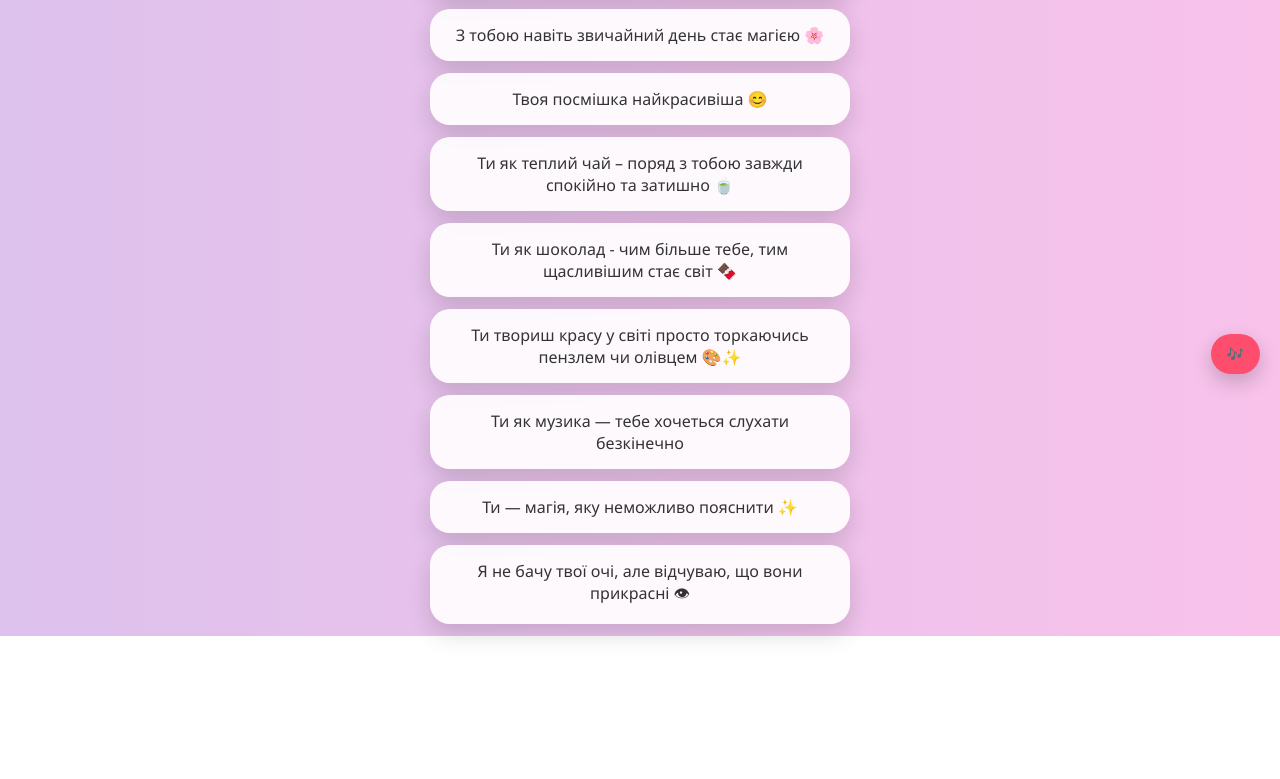
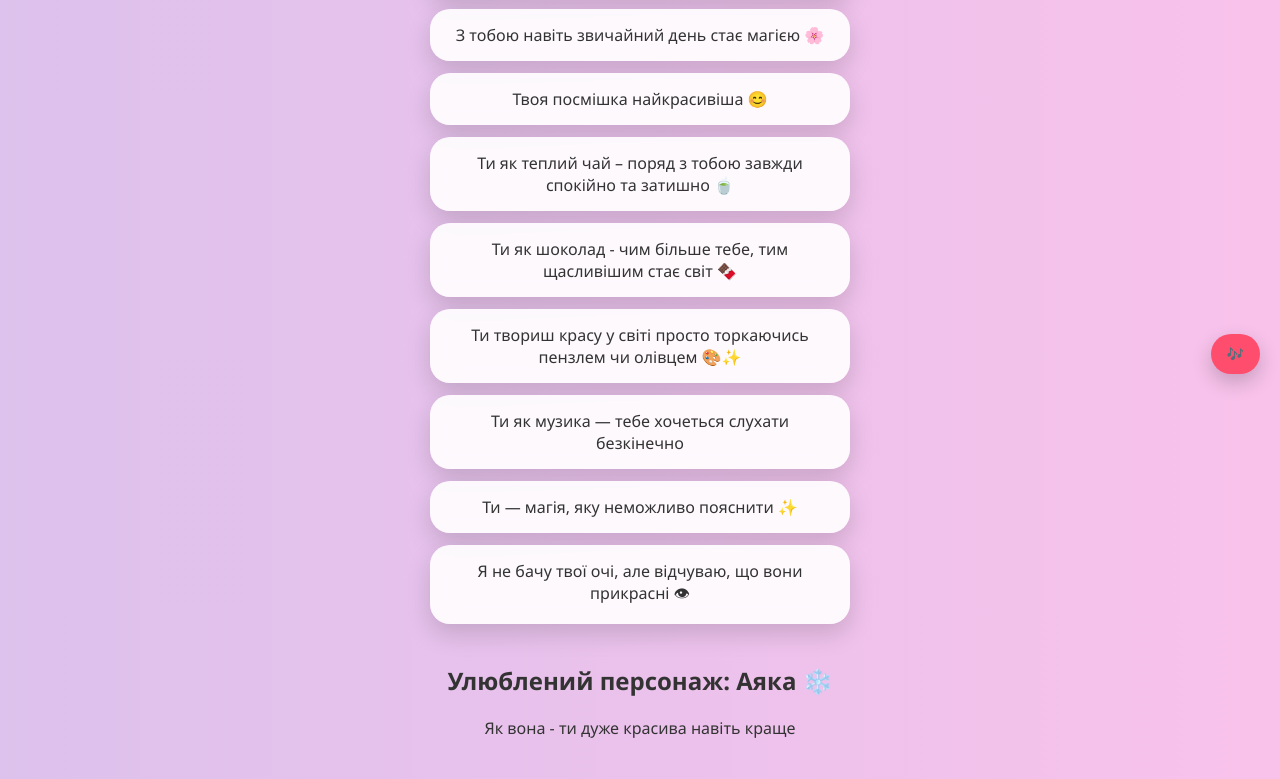
Before and after one commit to vrodchenko2008-bot/PeachHouse, a plain HTML site: page index.html in a window 1280 px wide. Shown: the part 406-1185 px from the top of the page. Before the commit the page ends 1042 px from the top, so only its background shows below. Drawn offline with Linux system fonts and the light colour scheme.

Commit message:
Update index.html

```diff
--- a/index.html
+++ b/index.html
@@ -119,6 +119,10 @@
 <div class="card">Ти — магія, яку неможливо пояснити ✨</div>
 <div class="card">Я не бачу твої очі, але відчуваю, що вони прикрасні 👁</div>
 
+<div class="footer">
+  <h2>Улюблений персонаж: Аяка ❄️</h2>
+  <p>Як вона - ти дуже красива навіть краще</p>
+</div>
 
 <audio id="bgMusic" loop>
   <source src="music.mp3" type="audio/mpeg">
```
